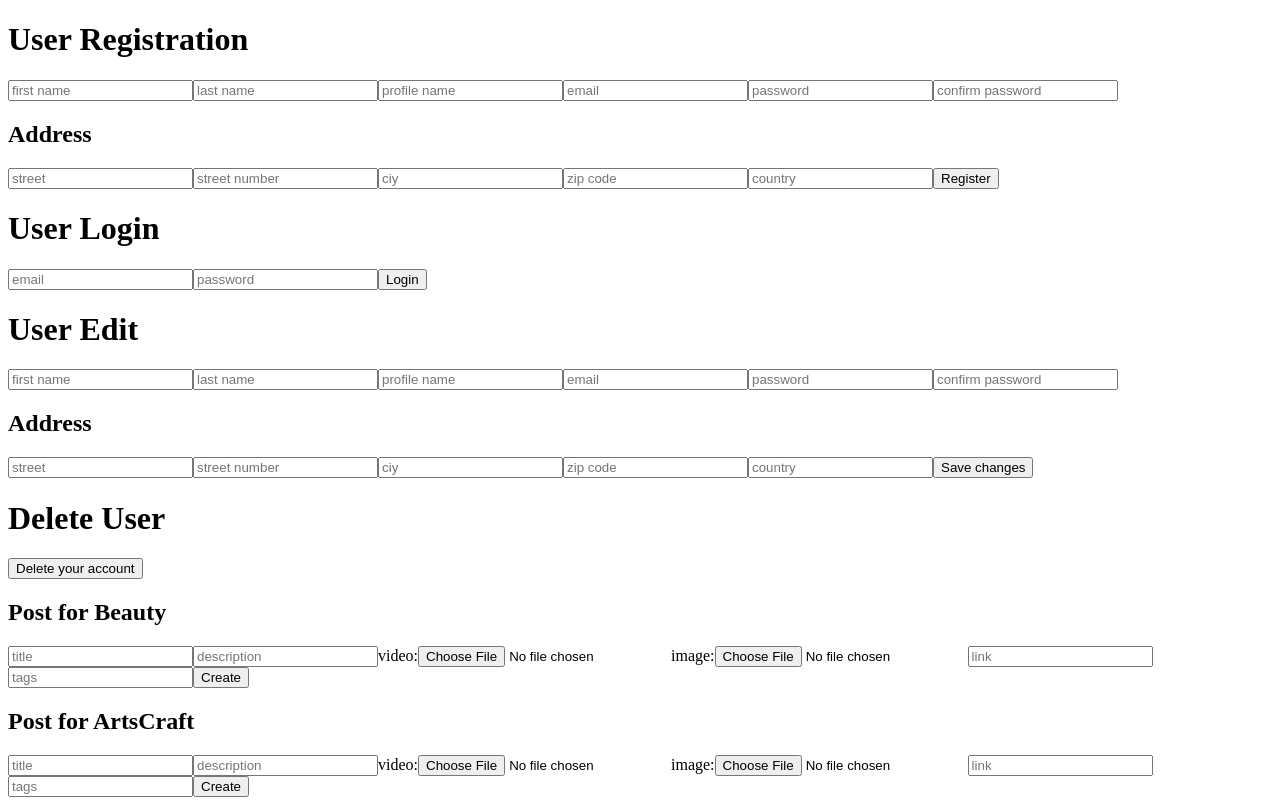
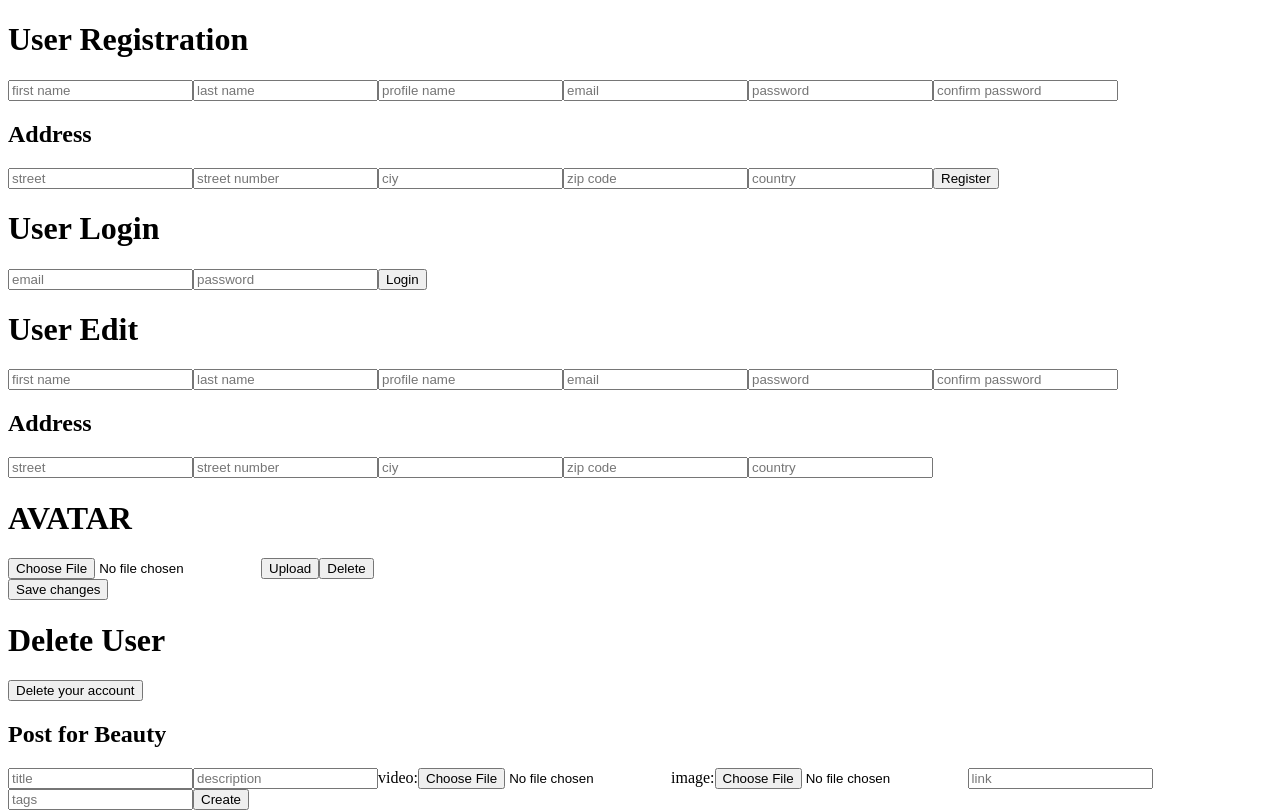
Before and after one commit to heyitsashleyhere/BAIM_frontend, a React (Create React App) app: page / in a window 1280 px wide. Shown: the top 812 px of the page. Built offline with nearby package versions, Linux system fonts and the light colour scheme.

Commit message:
its image component

```diff
--- a/package.json
+++ b/package.json
@@ -3,6 +3,7 @@
     "start": "react-scripts start"
   },
   "dependencies": {
+    "firebase": "^9.8.2",
     "react": "^18.1.0",
     "react-dom": "^18.1.0",
     "react-router-dom": "^6.3.0",
--- /dev/null
+++ b/src/components/ImageInput.jsx
@@ -0,0 +1,91 @@
+import { ref,uploadBytesResumable, getDownloadURL, getStorage, deleteObject } from 'firebase/storage'
+import { storage } from "../firebase.js"
+import { PostsContext } from '../contexts/PostContext.js'
+import { useState, useRef, useContext } from 'react'
+
+
+export default function ImageInput({ editData, setEditData}){
+
+    console.log(editData)
+
+    // const { inputValues, setInputValues}=useContext(PostsContext)
+
+    const [ progress, setProgress ] = useState(0)
+    const [ imageUrl, setImageUrl ] = useState()
+    const img = useRef()
+
+    function fileHandler(e){
+        e.preventDefault()
+        setImageUrl(URL.createObjectURL(img.current.files[0]))
+
+        const url = uploadFile(img.current.files[0])
+    }
+
+
+    function uploadFile(file){
+
+        if(!file){return}
+        const storageRef= ref(storage,`/files/image/${file.name}`);
+        const uploadTask = uploadBytesResumable(storageRef, file)
+
+        uploadTask.on("state_changed", (snapshot)=>{
+            const prog= Math.round((snapshot.bytesTransferred / snapshot.totalBytes) * 100);
+            setProgress(prog)
+        }, (err) => console.log(err),
+        () => {
+            getDownloadURL(uploadTask.snapshot.ref).then((imgURL)=>setEditData({...editData, profilePicture: imgURL}))
+        })
+    }
+
+    function deleteFile(file){
+
+        if(inputValues.image){
+            const storage = getStorage()
+            const imageRef = ref(storage, `${inputValues.image}`)
+
+            deleteObject(imageRef).then(()=>{
+                console.log('imageRef', img)
+                setInputValues({...inputValues, image:""})
+                setProgress(0)
+                setImageUrl('')
+            }).catch((error)=>{
+                console.log(error)
+            })
+        }
+    }
+
+    console.log(editData.profilePicture)
+
+    // I have to find more about this according to some research in the
+    function updateFile(file){
+
+        if(inputValues.image){
+            const storage=getStorage()
+            const imageRef = ref(storage,`${inputValues.image}`)
+
+        }
+
+
+
+    }
+
+
+
+    return(
+        <section className="image">
+            <section className="image-container">
+                { editData.profilePicture ? <img src={editData.profilePicture} width="620" height="240"></img> : null }
+            </section>
+            <section className="input-image">
+            <input ref={img} type="file" accept="image/*" className="input"/>
+            <button type="submit" onClick={fileHandler}>Upload</button>
+            <button onClick={deleteFile}>Delete</button>
+
+            </section>
+
+        </section>
+    )
+
+
+
+}
--- a/src/components/UserEdit.jsx
+++ b/src/components/UserEdit.jsx
@@ -1,5 +1,6 @@
 import { useState, useContext } from "react";
 import { UserContext } from "../contexts/UserContext.js";
+import ImageInput from "./ImageInput.jsx";
 
 
 export default function UserRegistration() {
@@ -19,6 +20,7 @@ export default function UserRegistration() {
 
        function handleUserEdit(e) {
               e.preventDefault();
+              console.log(editData)
               if(user.id){
                      const config = {
                             method: "PATCH",
@@ -27,7 +29,7 @@ export default function UserRegistration() {
                             body: JSON.stringify(editData)
                           };
 
-                          fetch(`http://localhost:7000/user/${user.id}`, config)
+                          fetch(`http://localhost:8080/user/${user.id}`, config)
                             .then((response) => response.json())
                             .then((result) => console.log("UserEdit:", result))
                             .catch((error) => console.log(error));
@@ -73,9 +75,17 @@ export default function UserRegistration() {
                  onChange={handleAddressChange} />
           <input name="country" placeholder="country" type="text"
                  onChange={handleAddressChange} />
+        <h1>AVATAR</h1>
+              <ImageInput editData={editData} setEditData={setEditData}></ImageInput>
+              {/* <h1>AVATAR</h1>
+              <ImageInput></ImageInput> */}
+
 
           <button type="submit">Save changes</button>
         </form>
+
+        {/* <h1>AVATAR</h1>
+              <ImageInput></ImageInput> */}
       </div>
     );
 }
--- a/src/components/UserLogin.jsx
+++ b/src/components/UserLogin.jsx
@@ -22,7 +22,7 @@ export default function UserLogin() {
       };
       // https://stackoverflow.com/questions/36824106/express-doesnt-set-a-cookie
 
-      fetch("http://localhost:7000/user/login", config)
+      fetch("http://localhost:8080/user/login", config)
         .then((response) => response.json())
         .then((result) => {
             console.log("UserLogin:", result);
--- /dev/null
+++ b/src/firebase.js
@@ -0,0 +1,19 @@
+import {initializeApp } from 'firebase/app'
+import { getStorage} from 'firebase/storage'
+
+
+const firebaseConfig = {
+    apiKey: "AIzaSyBmQbtA3HMB3cpT_DfeOL9dNhGxG-Z76A0",
+    authDomain: "baimimages.firebaseapp.com",
+    projectId: "baimimages",
+    storageBucket: "baimimages.appspot.com",
+    messagingSenderId: "901761608830",
+    appId: "1:901761608830:web:e6412e01b9b99dfdd03c2f",
+    measurementId: "G-39B6B66DS7"
+  };
+
+
+ const app = initializeApp(firebaseConfig)
+ const storage = getStorage(app)
+
+ export { app, storage }
```
Also changed, not shown: src/components/UserRegistration.jsx (+8 -0 lines), 2 other files (tests, documents, lock files or other folders).
